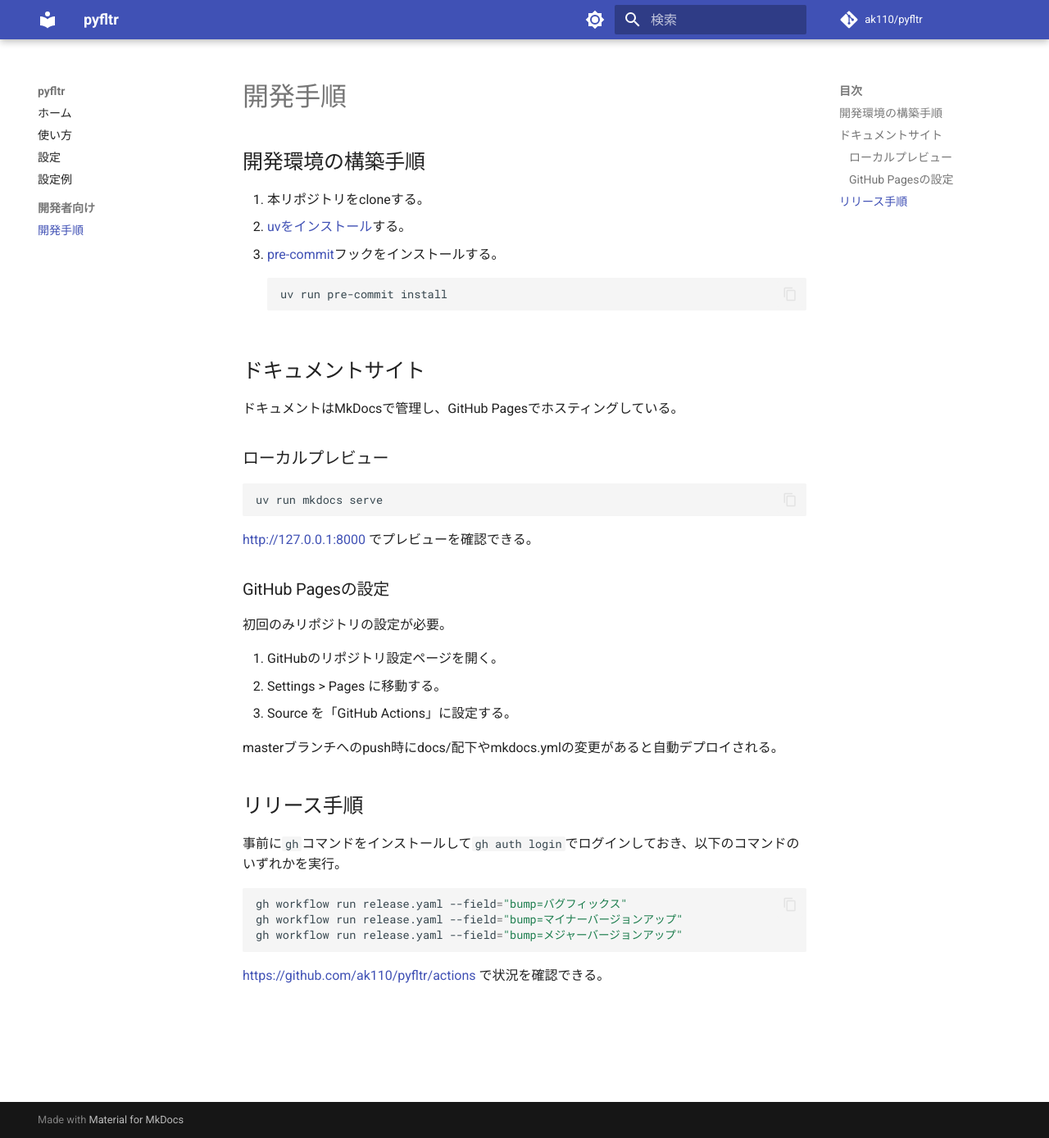
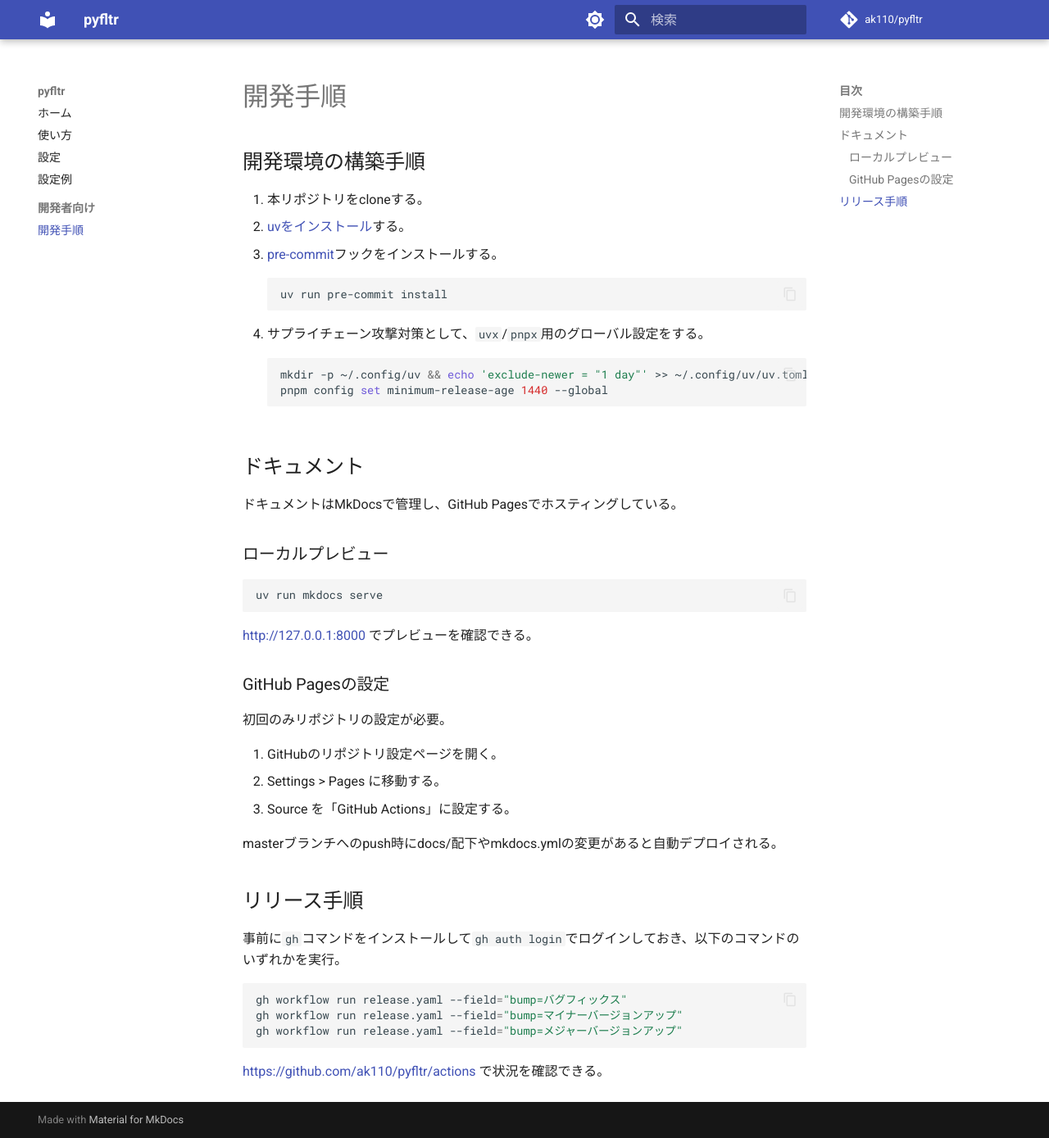
Before and after one commit to ak110/pyfltr, an MkDocs documentation site: the page built from docs/development.md, in a window 1280 px wide and 1389 px high. Shown: the whole window at 82% size. Built offline with MkDocs 1.6.1 and Material for MkDocs 9.7.7, drawn with Linux system fonts in a browser that asks for light colours; comment, search, counter and statistics services are not loaded.

Commit message:
サプライチェーン攻撃対策: uv exclude-newer / pnpm minimum-release-age を設定
パッケージ公開後1日間の猶予期間を設けることで、悪意あるパッケージの即時インストールを防止する。

Co-Authored-By: Claude Opus 4.6 (1M context) <noreply@anthropic.com>

````diff
--- a/docs/development.md
+++ b/docs/development.md
@@ -10,7 +10,14 @@
     uv run pre-commit install
     ```
 
-## ドキュメントサイト
+4. サプライチェーン攻撃対策として、`uvx`/`pnpx`用のグローバル設定をする。
+
+    ```bash
+    mkdir -p ~/.config/uv && echo 'exclude-newer = "1 day"' >> ~/.config/uv/uv.toml
+    pnpm config set minimum-release-age 1440 --global
+    ```
+
+## ドキュメント
 
 ドキュメントはMkDocsで管理し、GitHub Pagesでホスティングしている。
 
--- a/pyproject.toml
+++ b/pyproject.toml
@@ -61,6 +61,9 @@ build-backend = "hatchling.build"
 [tool.hatch.version]
 source = "vcs"
 
+[tool.uv]
+exclude-newer = "1 day"
+
 [tool.pyfltr]
 preset = "latest"
 ty = true
````
Also changed, not shown: 3 other files.
